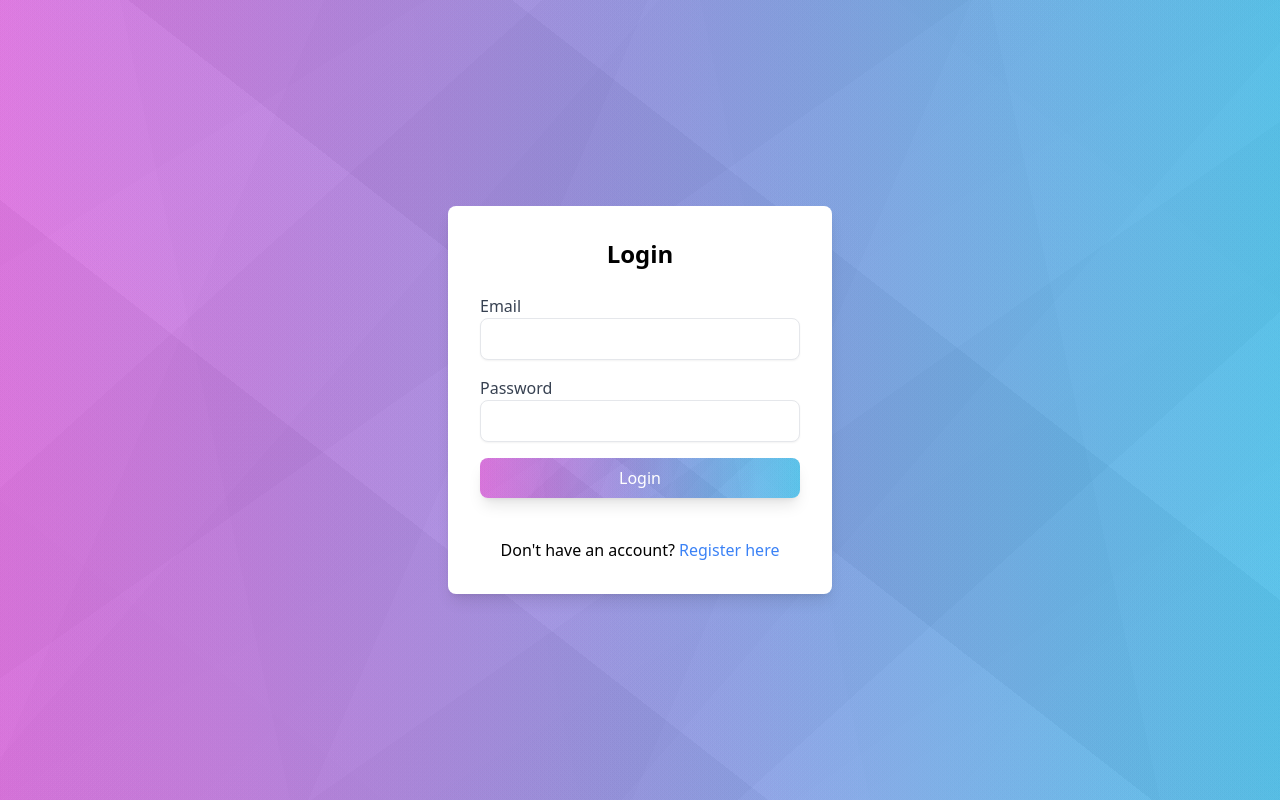
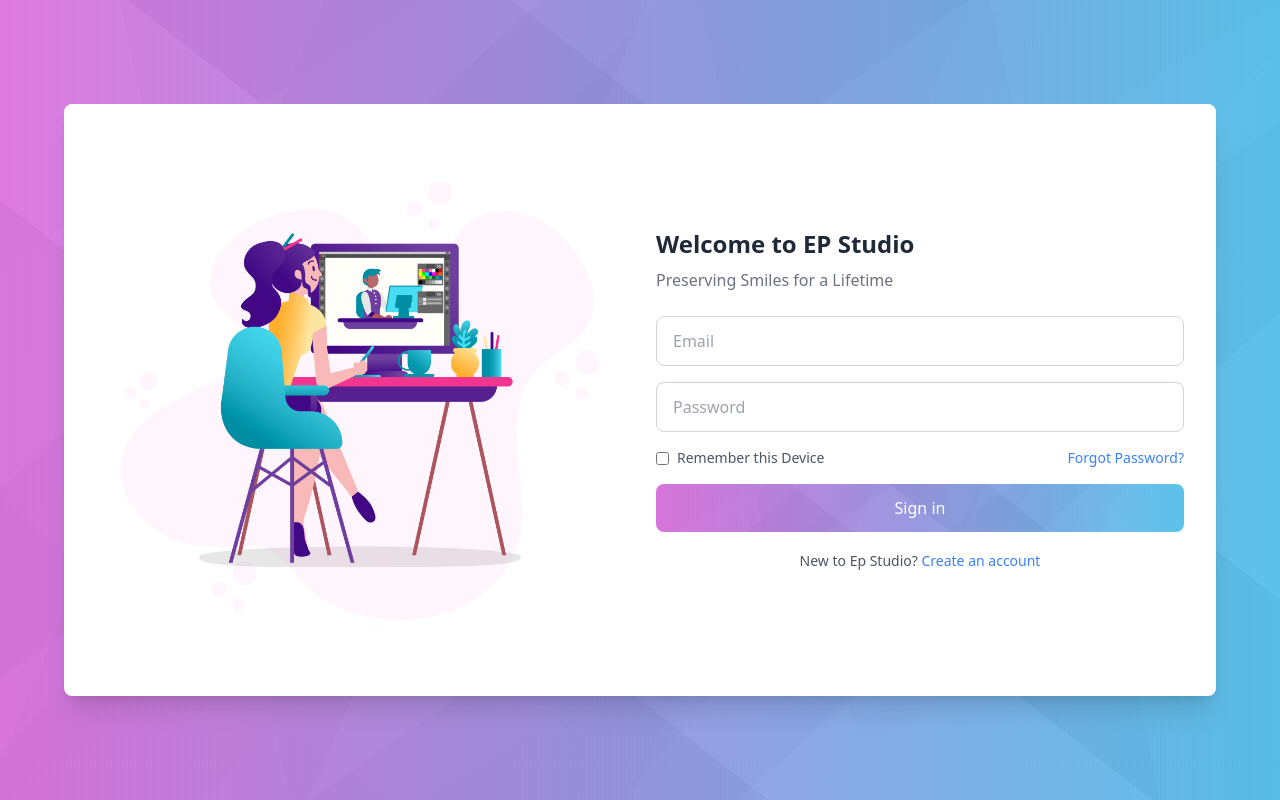
Before and after one commit to Aravindan-14/EpStudio_Frontend, a React (Create React App) app: page /login in a window 1280 px wide. Built offline with nearby package versions, Linux system fonts and the light colour scheme; no server answers; what ldrs would draw is missing.

Commit message:
login ui screen update

```diff
--- a/src/components/Login.js
+++ b/src/components/Login.js
@@ -3,18 +3,18 @@ import axios from "axios";
 import { toast } from "react-toastify";
 import "react-toastify/dist/ReactToastify.css";
 import { Link, useNavigate } from "react-router-dom";
-import { mirage } from 'ldrs'
+import loginbanner from "../Assets/commenAssets/loginbanner.jpg"
 
-mirage.register()
-
-const Login = () => {
+function Login() {
   const [email, setEmail] = useState("");
   const [password, setPassword] = useState("");
   const [message, setMessage] = useState("");
   const [emailError, setEmailError] = useState("");
   const [passwordError, setPasswordError] = useState("");
+  const [loading, setLoading] = useState(false);
   const navigate = useNavigate();
-  const [loading, setLoading] = useState(false);
+
+  // Form validation logic
   const validateForm = () => {
     let isValid = true;
     setEmailError("");
@@ -31,87 +31,133 @@ const Login = () => {
     if (!password) {
       setPasswordError("Password is required");
       isValid = false;
-    } else if (password.length < 1) {
-      setPasswordError("Password must be at least 6 characters long");
-      isValid = false;
     }
+    // else if (password.length < 6) {
+    //   setPasswordError("Password must be at least 6 characters long");
+    //   isValid = false;
+    // }
 
     return isValid;
   };
 
+  // Handle form submission
   const handleSubmit = async (e) => {
     e.preventDefault();
     if (!validateForm()) return;
 
     try {
-      setLoading(true)
+      setLoading(true);
       const response = await axios.post(
         "https://epstudio-api.onrender.com/login",
         {
-          email,
+          email, // Changed from `username` to `email`
           password,
         }
       );
+
       if (response.data.code === 200) {
-        console.log(response.data.data.token);
         localStorage.setItem("token", JSON.stringify(response.data.data));
-        setLoading(false)
-        navigate("/");
+        setLoading(false);
+        navigate("/"); // Redirect to the home page or dashboard
       } else {
+        setLoading(false);
         setMessage("Login failed! Invalid credentials.");
       }
     } catch (error) {
       setMessage("Login failed! Please try again.");
-      setLoading(false)
+      setLoading(false);
+    } finally {
+      setLoading(false);
     }
   };
 
   return (
-    <div className="min-h-screen flex items-center justify-center bg-custom-gradient">
-      <div className="bg-white p-8 rounded-lg shadow-lg max-w-sm w-full">
-        <h2 className="text-2xl font-bold mb-6 text-center">Login</h2>
-        <form onSubmit={handleSubmit}>
-          <div className="mb-4">
-            <label className="block text-gray-700">Email</label>
+    <div className="min-h-screen bg-custom-gradient flex items-center justify-center p-4">
+      <div className="bg-white rounded-lg shadow-xl p-8 w-full max-w-none md:max-w-6xl flex flex-col md:flex-row items-center gap-8">
+        <div className="hidden md:block w-1/2">
+          <img
+            src={loginbanner}
+            alt="Illustration of a person in a green hoodie working at a desk with a laptop, plants, and a butterfly decoration"
+            className="w-full h-auto object-contain"
+          />
+        </div>
+        <div className="w-full md:w-1/2">
+          <h1 className="font-roboto text-2xl font-bold text-gray-800 mb-2">
+            Welcome to EP Studio
+          </h1>
+          <p className="text-gray-500 mb-6 font-roboto">Preserving Smiles for a Lifetime</p>
+
+          <form onSubmit={handleSubmit} className="space-y-4">
+            <div>
               <input
-              type="email"
-              className={`w-full px-3 py-2 border rounded-lg shadow-sm focus:outline-none focus:ring ${emailError ? "border-red-500" : "focus:border-blue-300"}`}
+                type="email" // Changed to `email` type
+                placeholder="Email"
+                className={`w-full px-4 py-3 rounded-lg border ${emailError ? "border-red-500" : "border-gray-300"} focus:outline-none focus:ring-2 focus:ring-blue-500 font-roboto`}
                 value={email}
                 onChange={(e) => setEmail(e.target.value)}
+                name="email"
               />
               {emailError && <p className="text-red-500 text-sm mt-1">{emailError}</p>}
             </div>
-          <div className="mb-4">
-            <label className="block text-gray-700">Password</label>
+            <div>
               <input
                 type="password"
-              className={`w-full px-3 py-2 border rounded-lg shadow-sm focus:outline-none focus:ring ${passwordError ? "border-red-500" : "focus:border-blue-300"}`}
+                placeholder="Password"
+                className={`w-full px-4 py-3 rounded-lg border ${passwordError ? "border-red-500" : "border-gray-300"} focus:outline-none focus:ring-2 focus:ring-blue-500 font-roboto`}
                 value={password}
                 onChange={(e) => setPassword(e.target.value)}
+                name="password"
               />
               {passwordError && <p className="text-red-500 text-sm mt-1">{passwordError}</p>}
             </div>
+            <div className="flex items-center justify-between">
+              <label className="flex items-center">
+                <input
+                  type="checkbox"
+                  className="form-checkbox text-blue-500"
+                  name="remember"
+                />
+                <span className="ml-2 text-sm text-gray-600 font-roboto">
+                  Remember this Device
+                </span>
+              </label>
+              <a
+                href="#"
+                className="text-sm text-blue-500 hover:underline font-roboto"
+              >
+                Forgot Password?
+              </a>
+            </div>
             <button
               type="submit"
-            className="w-full bg-custom-gradient text-white py-2 rounded-lg shadow-lg hover:bg-blue-700 transition duration-300"
+              className="w-full bg-custom-gradient text-white py-3 rounded-lg hover:bg-blue-600 transition-colors font-roboto"
+              disabled={loading}
             >
-           {loading?<l-mirage
-                size="70"
-                speed="3.7"
-                color="white"
-              ></l-mirage>:"Login"}
+              {loading ? (
+                <l-mirage size="90" speed="3.7" color="white"></l-mirage>
+              ) : (
+                "Sign in"
+              )}
             </button>
+            {message && <p className="text-center text-red-500">{message}</p>}
+            <div className="text-center">
+              <span className="text-sm text-gray-600 font-roboto">
+                New to Ep Studio?{" "}
+              </span>
+              <Link to="/signUp">
+                <span
+                  className="text-sm text-blue-500 hover:underline font-roboto"
+                >
+                  Create an account
+                </span>
+              </Link>
+
+            </div>
           </form>
-        {message && <p className="mt-4 text-center text-red-500">{message}</p>}
-        <p className="text-center mt-10">
-          Don&apos;t have an account?
-          <Link to="/signUp">
-            <span className="text-blue-500 cursor-pointer"> Register here</span>
-          </Link>
-        </p>
+        </div>
       </div>
     </div>
   );
-};
+}
 
 export default Login;
--- a/src/components/Register.js
+++ b/src/components/Register.js
@@ -1,12 +1,7 @@
 import axios from "axios";
 import React, { useState } from "react";
 import { Link, useNavigate } from "react-router-dom";
-import { mirage } from 'ldrs'
-
-mirage.register()
-
-// Default values shown
-
+import loginBanner from "../Assets/commenAssets/loginbanner.jpg"
 
 function Register() {
   const [data, setData] = useState({
@@ -20,6 +15,7 @@ function Register() {
   const [loading, setLoading] = useState(false);
   const navigate = useNavigate();
 
+  // Validation function
   const validate = () => {
     const newErrors = {};
     if (!data.name) newErrors.name = "Username is required.";
@@ -36,123 +32,122 @@ function Register() {
     return Object.keys(newErrors).length === 0;
   };
 
+  // Handle form submission
   const handleSubmit = (e) => {
     e.preventDefault();
     if (validate()) {
-      setLoading(true)
+      setLoading(true);
       axios
-        .post("https://epstudio-api.onrender.com/register", data)
+        .post("https://epstudio-api.onrender.com/registeyr", data)
         .then((res) => {
           alert(res.data);
           setData({ name: "", email: "", password: "", ConfirmPassword: "" });
-          setLoading(false)
+          setLoading(false);
           navigate("/login");
-
         })
         .catch((err) => {
           alert("Registration failed! Please try again.");
-        }).finally(() => {
+        })
+        .finally(() => {
           setLoading(false);
         });
     }
   };
 
   return (
-    <div className="min-h-screen flex items-center justify-center bg-custom-gradient">
-      <div className="bg-white p-8 rounded shadow-md w-96">
-        <h2 className="text-2xl font-bold mb-6 text-center">Sign Up</h2>
-        <form onSubmit={handleSubmit}>
-          <div className="mb-4">
-            <label
-              className="block text-gray-700 text-sm mb-2"
-              htmlFor="username"
-            >
-              Username
-            </label>
+    <div className="min-h-screen bg-custom-gradient flex items-center justify-center p-4">
+      <div className="bg-white rounded-lg shadow-xl p-8 w-full max-w-none md:max-w-6xl flex flex-col md:flex-row items-center gap-8">
+        <div className="hidden md:block w-1/2">
+          <img
+            src={loginBanner}
+            alt="Illustration of a person in a green hoodie working at a desk with a laptop, plants, and a butterfly decoration"
+            className="w-full h-auto object-contain"
+          />
+        </div>
+        <div className="w-full md:w-1/2">
+
+          <h1 className="font-roboto text-2xl font-bold text-gray-800 mb-2">
+            Create Your Account
+          </h1>
+          <p className="text-gray-500 mb-6 font-roboto">
+            Join Ep Studio Today
+          </p>
+
+          <form onSubmit={handleSubmit} className="space-y-4">
+            <div>
               <input
-              id="username"
                 type="text"
-              className={`shadow appearance-none border rounded w-full py-2 px-3 text-gray-700 leading-tight focus:outline-none focus:shadow-outline ${errors.name ? "border-red-500" : "focus:border-blue-300"}`}
                 placeholder="Username"
+                className={`w-full px-4 py-3 rounded-lg border ${errors.name ? "border-red-500" : "border-gray-300"} focus:outline-none focus:ring-2 focus:ring-blue-500 font-roboto`}
                 value={data.name}
-              onChange={(e) => {
-                setData({ ...data, name: e.target.value });
-              }}
+                onChange={(e) => setData({ ...data, name: e.target.value })}
               />
               {errors.name && <p className="text-red-500 text-sm mt-1">{errors.name}</p>}
             </div>
-          <div className="mb-4">
-            <label className="block text-gray-700 text-sm mb-2" htmlFor="email">
-              Email
-            </label>
+            <div>
               <input
-              id="email"
                 type="email"
-              className={`shadow appearance-none border rounded w-full py-2 px-3 text-gray-700 leading-tight focus:outline-none focus:shadow-outline ${errors.email ? "border-red-500" : "focus:border-blue-300"}`}
-              placeholder="Email"
+                placeholder="Email Address"
+                className={`w-full px-4 py-3 rounded-lg border ${errors.email ? "border-red-500" : "border-gray-300"} focus:outline-none focus:ring-2 focus:ring-blue-500 font-roboto`}
                 value={data.email}
-              onChange={(e) => {
-                setData({ ...data, email: e.target.value });
-              }}
+                onChange={(e) => setData({ ...data, email: e.target.value })}
               />
               {errors.email && <p className="text-red-500 text-sm mt-1">{errors.email}</p>}
             </div>
-          <div className="mb-4">
-            <label
-              className="block text-gray-700 text-sm mb-2"
-              htmlFor="password"
-            >
-              Password
-            </label>
+            <div>
               <input
-              id="password"
                 type="password"
-              className={`shadow appearance-none border rounded w-full py-2 px-3 text-gray-700 leading-tight focus:outline-none focus:shadow-outline ${errors.password ? "border-red-500" : "focus:border-blue-300"}`}
                 placeholder="Password"
+                className={`w-full px-4 py-3 rounded-lg border ${errors.password ? "border-red-500" : "border-gray-300"} focus:outline-none focus:ring-2 focus:ring-blue-500 font-roboto`}
                 value={data.password}
-              onChange={(e) => {
-                setData({ ...data, password: e.target.value });
-              }}
+                onChange={(e) => setData({ ...data, password: e.target.value })}
               />
               {errors.password && <p className="text-red-500 text-sm mt-1">{errors.password}</p>}
             </div>
-          <div className="mb-6">
-            <label
-              className="block text-gray-700 text-sm mb-2"
-              htmlFor="confirm-password"
-            >
-              Confirm Password
-            </label>
+            <div>
               <input
-              id="confirm-password"
                 type="password"
-              className={`shadow appearance-none border rounded w-full py-2 px-3 text-gray-700 leading-tight focus:outline-none focus:shadow-outline ${errors.ConfirmPassword ? "border-red-500" : "focus:border-blue-300"}`}
                 placeholder="Confirm Password"
+                className={`w-full px-4 py-3 rounded-lg border ${errors.ConfirmPassword ? "border-red-500" : "border-gray-300"} focus:outline-none focus:ring-2 focus:ring-blue-500 font-roboto`}
                 value={data.ConfirmPassword}
-              onChange={(e) => {
-                setData({ ...data, ConfirmPassword: e.target.value });
-              }}
+                onChange={(e) => setData({ ...data, ConfirmPassword: e.target.value })}
               />
               {errors.ConfirmPassword && <p className="text-red-500 text-sm mt-1">{errors.ConfirmPassword}</p>}
             </div>
-          <div className="flex items-center justify-between">
+            <div className="flex items-center">
+              <input
+                type="checkbox"
+                className="form-checkbox text-blue-500"
+                name="terms"
+              />
+              <span className="ml-2 text-sm text-gray-600 font-roboto">
+                I agree to the Terms and Privacy Policy
+              </span>
+            </div>
             <button
-              className="bg-custom-gradient hover:bg-blue-700 text-white py-2 px-4 rounded focus:outline-none focus:shadow-outline"
               type="submit"
+              className="w-full bg-custom-gradient text-white py-3 rounded-lg hover:bg-blue-600 transition-colors font-roboto"
+              disabled={loading}
             >
-              {loading?<l-mirage
-                size="60"
-                speed="3.5"
-                color="white"
-              ></l-mirage>:"Sign Up"}
-
-
+              {loading ? (
+                <l-mirage size="90" speed="3.7" color="white"></l-mirage>
+              ) : (
+                "Sign Up"
+              )}
             </button>
-            <Link to="/login" className="text-blue-500 hover:text-blue-800 text-sm">
-              Already have an account?
+            <div className="text-center">
+              <span className="text-sm text-gray-600 font-roboto">
+                Already have an account?{" "}
+              </span>
+              <Link
+                to="/login"
+                className="text-sm text-blue-500 hover:underline font-roboto"
+              >
+                Sign in
               </Link>
             </div>
           </form>
+        </div>
       </div>
     </div>
   );
```
Also changed, not shown: src/components/Chat/ClientChat.js (+7 -2 lines), src/Assets/commenAssets/loginbanner.jpg (added). Lines whose indentation alone changed are shown as unchanged.
